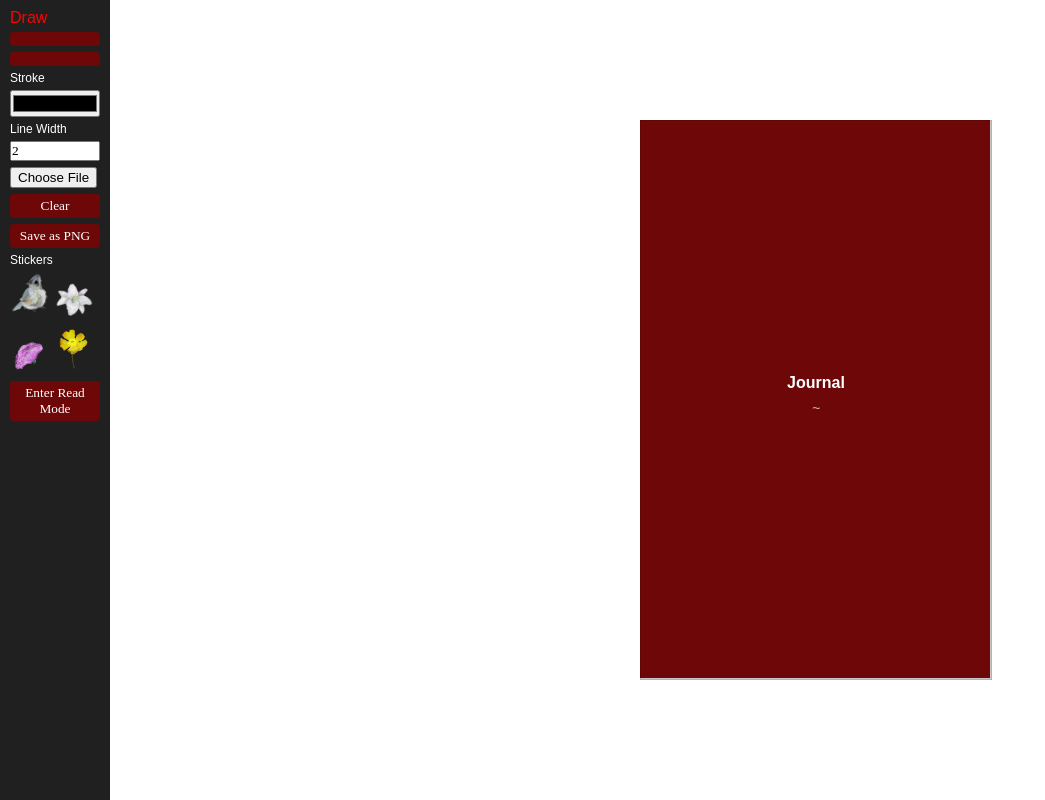
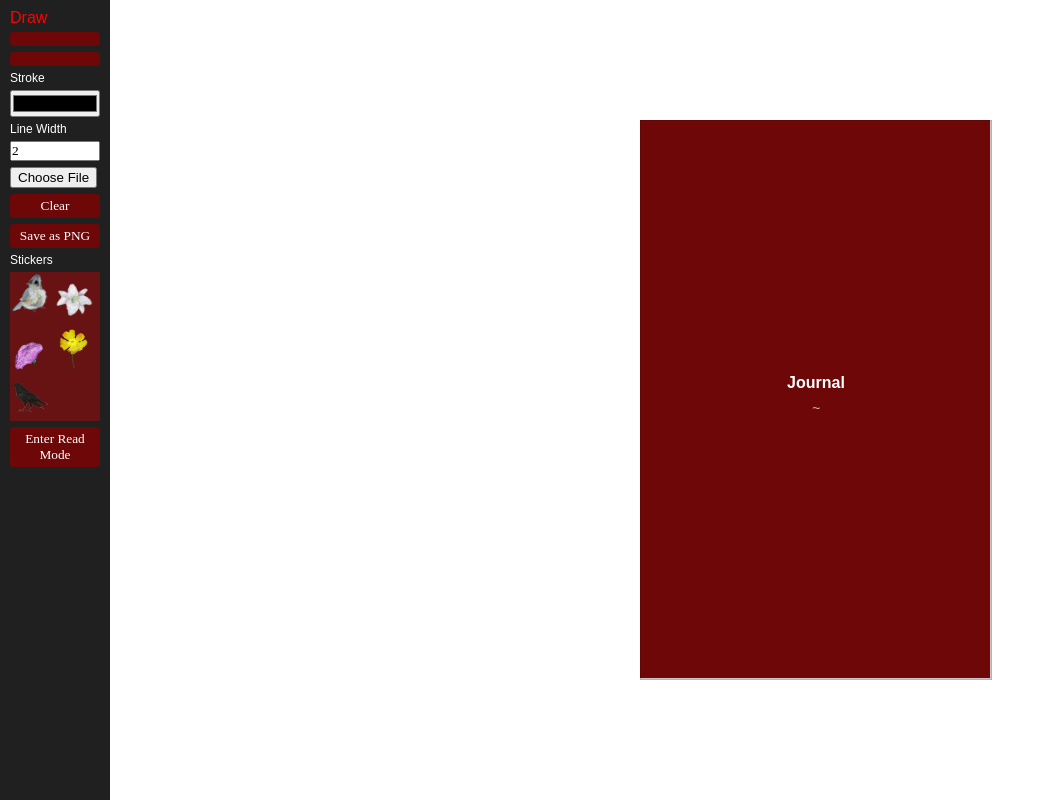
Before and after one commit to GinaElbanna/Journal, a plain HTML site: page journal/index.html in a window 1280 px wide. Shown: the whole page, without its empty margins (0-1045 px from the left). Drawn offline with Linux system fonts and the light colour scheme; some icons are missing.

Commit message:
6/25/2025
crow

```diff
--- a/journal/CSS/style.css
+++ b/journal/CSS/style.css
@@ -106,6 +106,10 @@ body {
   cursor: grab;
   margin-bottom: 4px;
 }
+#sticker-picker{
+    background-color: rgb(200, 0, 0,0.42);
+}
+
 .canvas-page {
     background: url(../images/journalPaper.png);
     background-repeat: no-repeat;
--- a/journal/index.html
+++ b/journal/index.html
@@ -80,10 +80,9 @@
             <img src="assets/flower1.png" class="sticker-thumb" draggable="true">
             <img src="assets/flower2.png" class="sticker-thumb" draggable="true">
             <img src="assets/flower3.png" class="sticker-thumb" draggable="true">
+            <img src="assets/crow.png" class="sticker-thumb" draggable="true">
+            </div>
             <button id="drawing-mode" class="btn btn-info">Enter Read Mode</button>
-            </div>
-
-
         </div>
     </section>
 
```
Also changed, not shown: journal/assets/crow.png (added).
